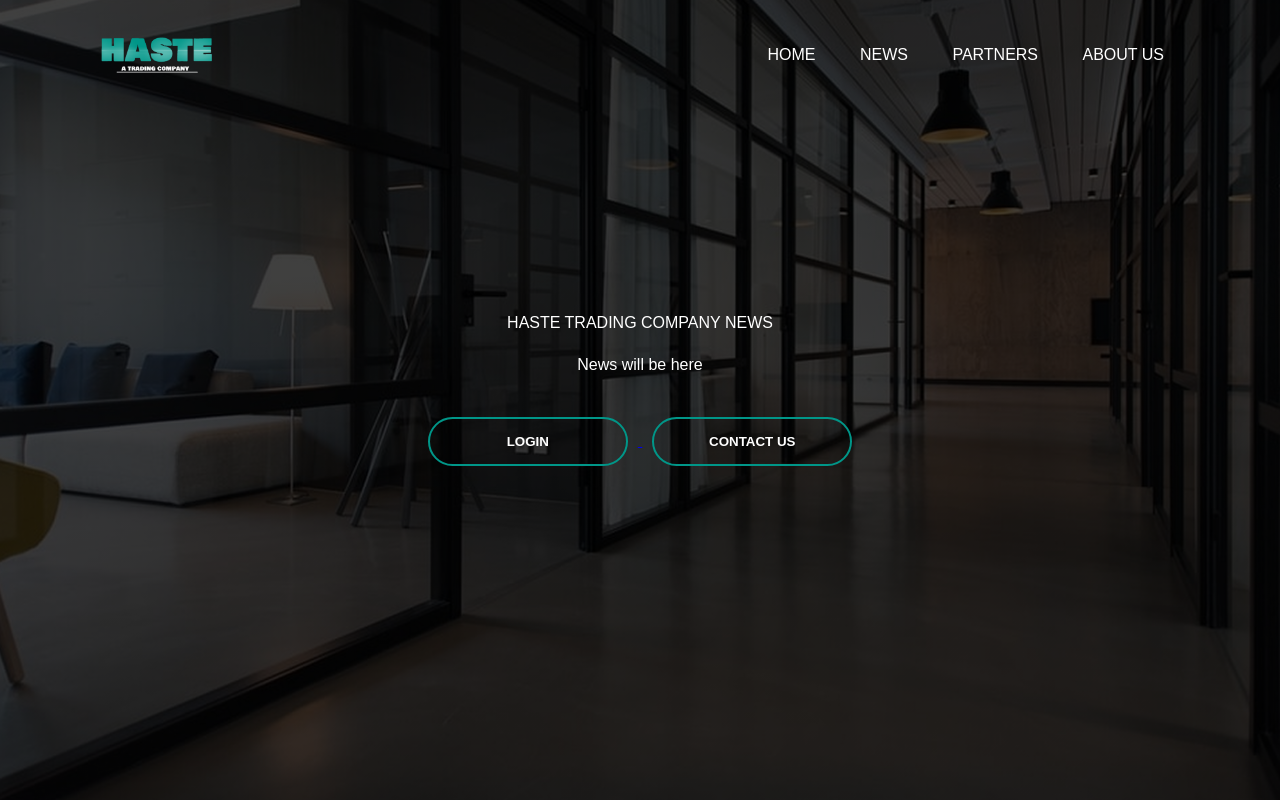
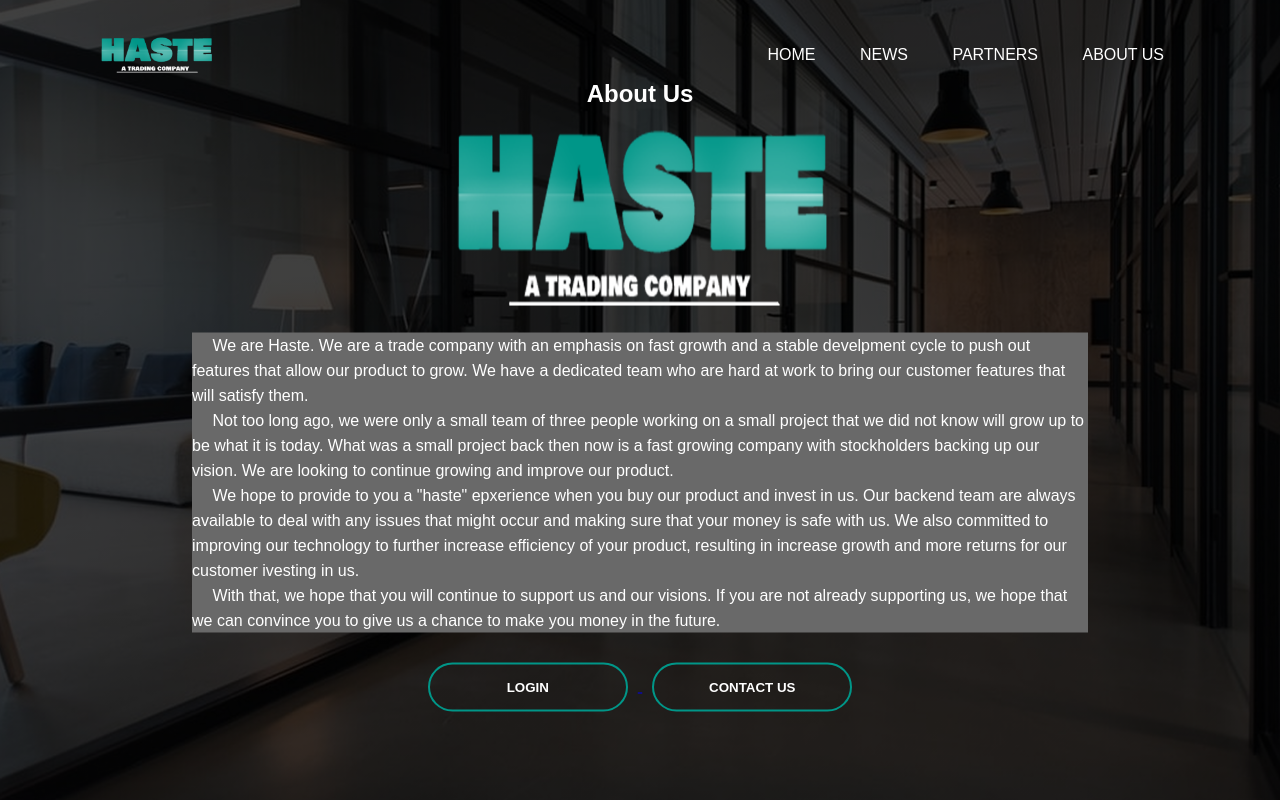
Before and after one commit to DannyDiep963/haste, a Flask app: page /aboutus in a window 1280 px wide. Run offline with Flask 2, Linux system fonts and the light colour scheme.

Commit message:
finished filling out about us

```diff
--- a/static/css/aboutus.css
+++ b/static/css/aboutus.css
@@ -69,10 +69,22 @@
     font-weight: 700;
 }
 
-.content p{
+.content h2{
     margin: 20px auto;
     font-weight: 100;
+    line-height: 10px;
+    text-align: center;
+    font-weight: 700;
+}
+
+.content p{
+    margin: 10px auto;
+    margin-left: 15%;
+    margin-right: 15%;
+    font-weight: 100;
     line-height: 25px;
+    text-align: left;
+    background-color:dimgray
 }
 
 button{
--- a/templates/aboutus.html
+++ b/templates/aboutus.html
@@ -23,8 +23,28 @@
         </div>
 
         <div class="content">
-            <hl>HASTE TRADING COMPANY NEWS</hl>
-            <p>News will be here</p>
+            <h2>About Us</h2>
+            <div>
+                <img src="static\css/logo.png" width="400" height="200">
+            </div>
+            <p>
+                &emsp; We are Haste. We are a trade company with an emphasis on fast growth and
+                a stable develpment cycle to push out features that allow our product to
+                grow. We have a dedicated team who are hard at work to bring our customer
+                features that will satisfy them.<br>
+                &emsp; Not too long ago, we were only a small team of three people working on a
+                small project that we did not know will grow up to be what it is today. What was
+                a small project back then now is a fast growing company with stockholders backing
+                up our vision. We are looking to continue growing and improve our product.<br>
+                &emsp; We hope to provide to you a "haste" epxerience when you buy our product and
+                invest in us. Our backend team are always available to deal with any issues that
+                might occur and making sure that your money is safe with us. We also committed to
+                improving our technology to further increase efficiency of your product, resulting
+                in increase growth and more returns for our customer ivesting in us.<br>
+                &emsp; With that, we hope that you will continue to support us and our visions. If
+                you are not already supporting us, we hope that we can convince you to give us a chance
+                to make you money in the future.
+            </p>
             {% if current_user.is_authenticated %}
                 <a href="{{ url_for('logout') }}">
                     <button type="button"><span></span>LOGOUT</button>
```
